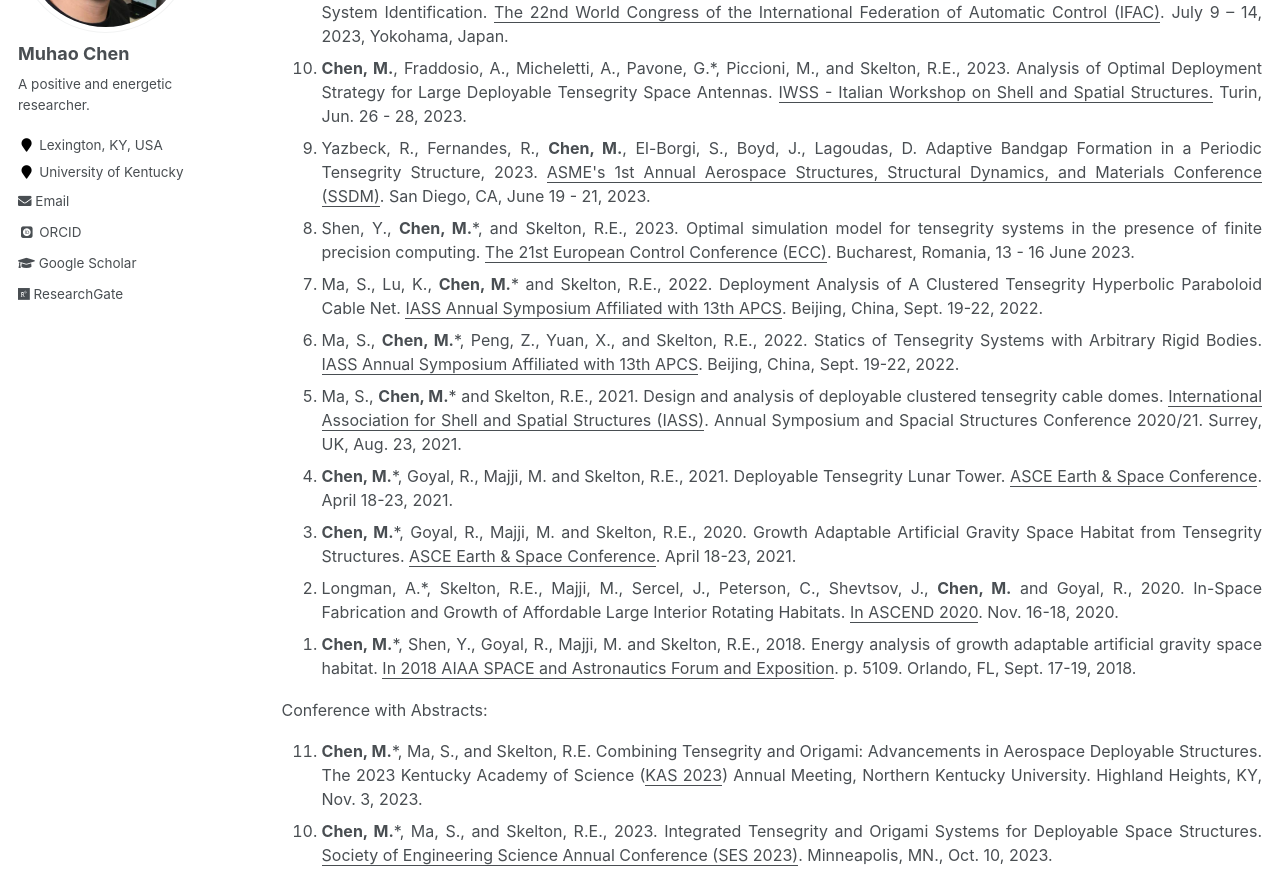
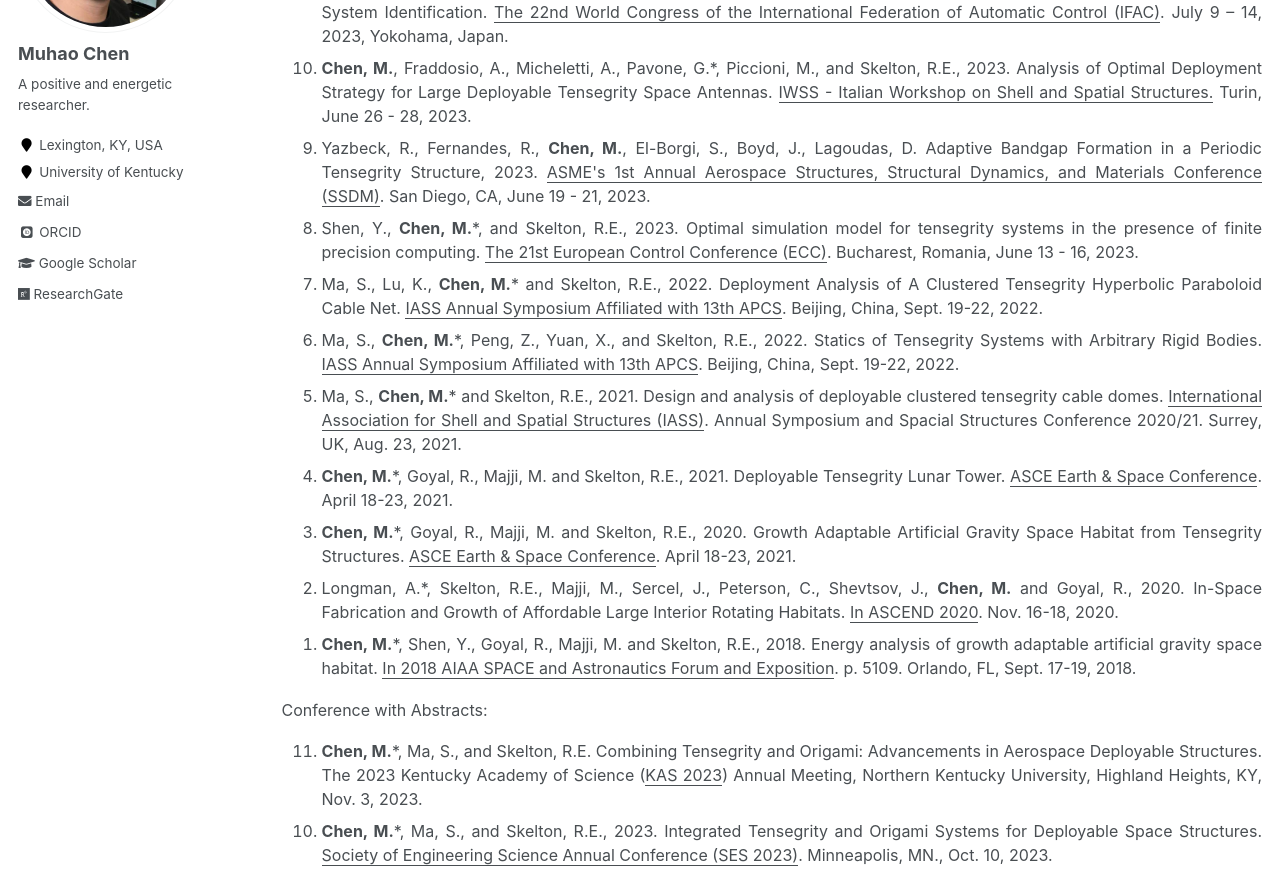
Before and after one commit to Muhao-Chen/muhao-chen.github.io, a Jekyll site: the page built from _pages/publication.md, in a window 1280 px wide and 1400 px high, scrolled down 1446 px. Shown: the part 178-1051 px from the top of the window. Built offline with Jekyll 4.4.1, drawn with Linux system fonts in a browser that asks for light colours; some web fonts are replaced.

Commit message:
Update publication.md

```diff
--- a/_pages/publication.md
+++ b/_pages/publication.md
@@ -43,9 +43,9 @@ toc: true
 Conference with Full Papers:
 <ol reversed>
 <li>Shen, Y.*, <strong>Chen, M.</strong>, Majji, M. and Skelton, R.E, 2023. An Efficient q-Markov Covariance Equivalent Realization Approach to System Identification. <u>The 22nd World Congress of the International Federation of Automatic Control (IFAC)</u>. July 9 – 14, 2023, Yokohama, Japan.</li>
-<li><strong>Chen, M.</strong>, Fraddosio, A., Micheletti, A., Pavone, G.*, Piccioni, M., and Skelton, R.E., 2023. Analysis of Optimal Deployment Strategy for Large Deployable Tensegrity Space Antennas. <u>IWSS - Italian Workshop on Shell and Spatial Structures.</u> Turin, Jun. 26 - 28, 2023.</li>
+<li><strong>Chen, M.</strong>, Fraddosio, A., Micheletti, A., Pavone, G.*, Piccioni, M., and Skelton, R.E., 2023. Analysis of Optimal Deployment Strategy for Large Deployable Tensegrity Space Antennas. <u>IWSS - Italian Workshop on Shell and Spatial Structures.</u> Turin, June 26 - 28, 2023.</li>
 <li>Yazbeck, R., Fernandes, R., <strong>Chen, M.</strong>, El-Borgi, S., Boyd, J., Lagoudas, D. Adaptive Bandgap Formation in a Periodic Tensegrity Structure, 2023. <u>ASME's 1st Annual Aerospace Structures, Structural Dynamics, and Materials Conference (SSDM)</u>. San Diego, CA, June 19 - 21, 2023.</li>
-<li>Shen, Y., <strong>Chen, M.</strong>*, and Skelton, R.E., 2023. Optimal simulation model for tensegrity systems in the presence of finite precision computing. <u>The 21st European Control Conference (ECC)</u>. Bucharest, Romania, 13 - 16 June 2023.</li>
+<li>Shen, Y., <strong>Chen, M.</strong>*, and Skelton, R.E., 2023. Optimal simulation model for tensegrity systems in the presence of finite precision computing. <u>The 21st European Control Conference (ECC)</u>. Bucharest, Romania, June 13 - 16, 2023.</li>
 <li>Ma, S., Lu, K., <strong>Chen, M.</strong>* and Skelton, R.E., 2022. Deployment Analysis of A Clustered Tensegrity Hyperbolic Paraboloid Cable Net. <u>IASS Annual Symposium Affiliated with 13th APCS</u>. Beijing, China, Sept. 19-22, 2022.</li>
 <li>Ma, S., <strong>Chen, M.</strong>*, Peng, Z., Yuan, X., and Skelton, R.E., 2022. Statics of Tensegrity Systems with Arbitrary Rigid Bodies. <u>IASS Annual Symposium Affiliated with 13th APCS</u>. Beijing, China, Sept. 19-22, 2022.</li>
 <li>Ma, S., <strong>Chen, M.</strong>* and Skelton, R.E., 2021. Design and analysis of deployable clustered tensegrity cable domes. <u>International Association for Shell and Spatial Structures (IASS)</u>. Annual Symposium and Spacial Structures Conference 2020/21. Surrey, UK, Aug. 23, 2021.</li>
@@ -56,7 +56,7 @@ Conference with Full Papers:
 </ol>
 Conference with Abstracts:
 <ol reversed>
-<li><strong>Chen, M.</strong>*, Ma, S., and Skelton, R.E. Combining Tensegrity and Origami: Advancements in Aerospace Deployable Structures. The 2023 Kentucky Academy of Science (<u>KAS 2023</u>) Annual Meeting, Northern Kentucky University. Highland Heights, KY, Nov. 3, 2023.</li>
+<li><strong>Chen, M.</strong>*, Ma, S., and Skelton, R.E. Combining Tensegrity and Origami: Advancements in Aerospace Deployable Structures. The 2023 Kentucky Academy of Science (<u>KAS 2023</u>) Annual Meeting, Northern Kentucky University, Highland Heights, KY, Nov. 3, 2023.</li>
 <li><strong>Chen, M.</strong>*, Ma, S., and Skelton, R.E., 2023. Integrated Tensegrity and Origami Systems for Deployable Space Structures. <u>Society of Engineering Science Annual Conference (SES 2023)</u>. Minneapolis, MN., Oct. 10, 2023.</li>
 <li><strong>Chen, M.</strong>, Fraddosio, A., Micheletti, A., Pavone, G.*, Piccioni, M., and Skelton, R.E., 2023. Nonlinear Dynamics Analysis of Actuation Strategies of Clustered Tensegrity V-Expander Structures. <u>The Third International Nonlinear Dynamics Conference (NODYCON)</u>. Rome, Italy, June 16-22, 2023. </li>
 <li><strong>Chen, M.</strong>, Fraddosio, A., Micheletti, A., Pavone, G., Piccioni, M., and Skelton, R.E., 2023. Clustered cable-actuation strategies of a family of V-Expander tensegrity cells. <u>Engineering Mechanics Institute International Conference (EMI IC)</u>. Palermo, Italy, Aug. 29, 2023.</li>
```
